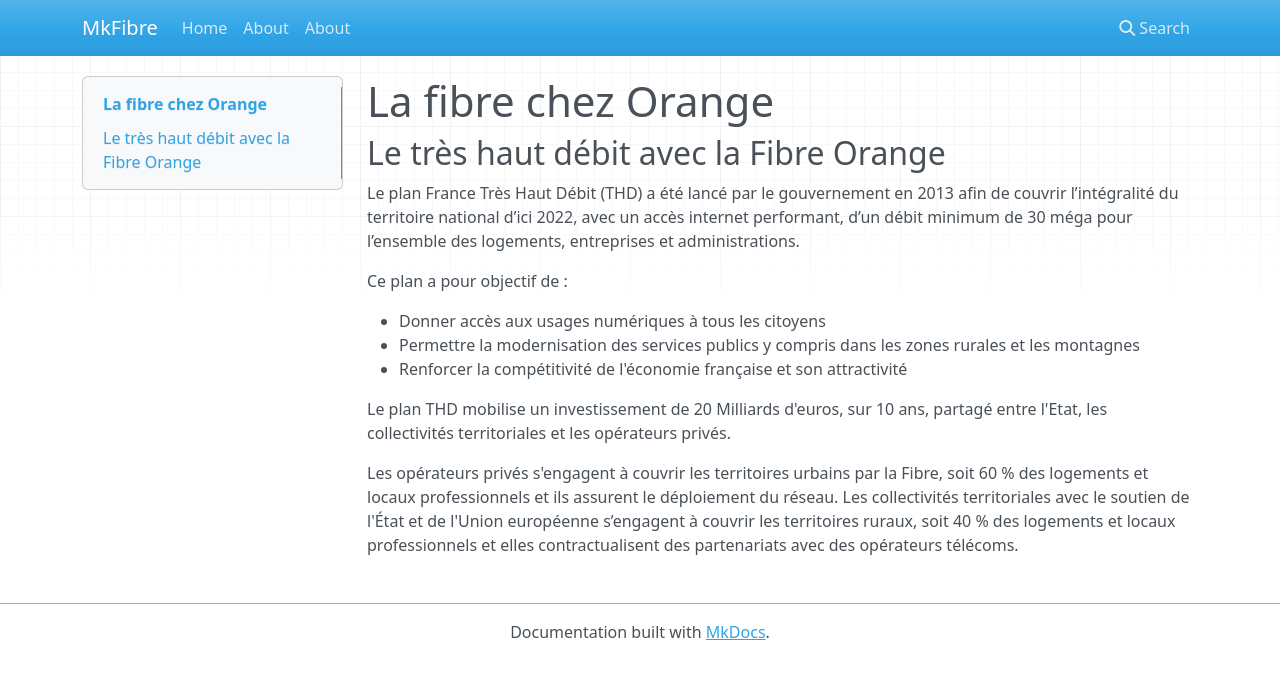
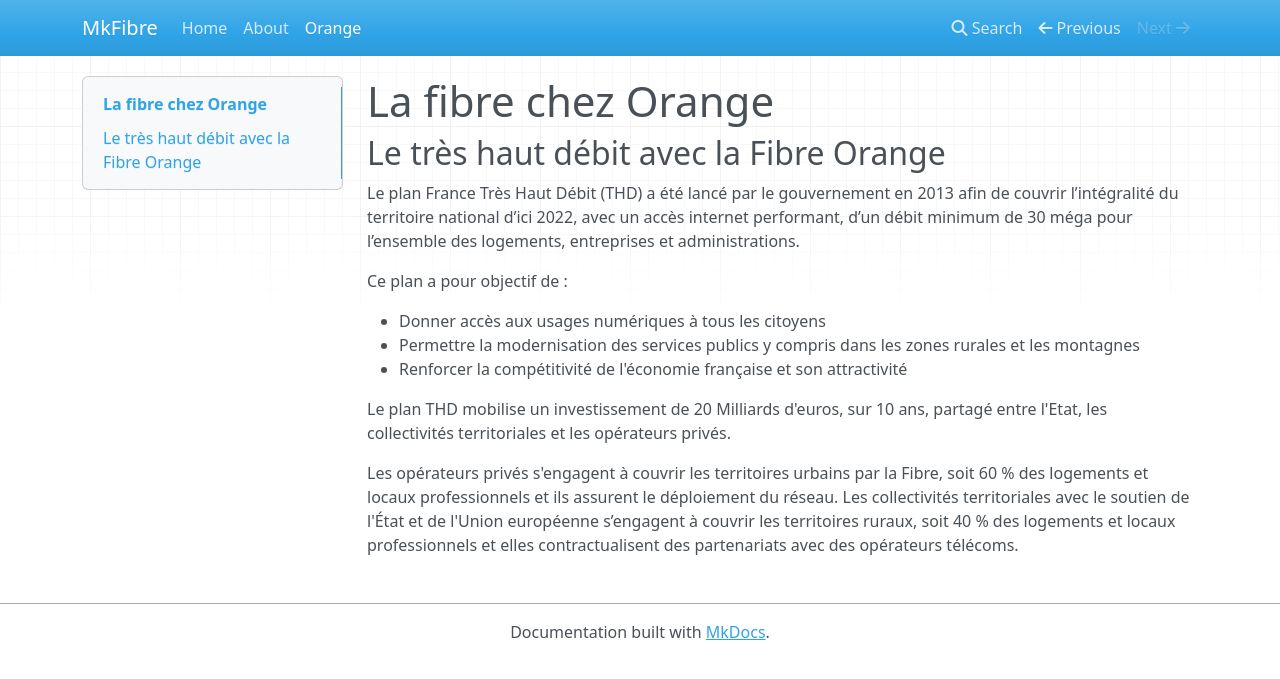
Before and after one commit to NColombelli/NColombelli.github.io, an MkDocs documentation site: the page built from docs/orange.md, in a window 1280 px wide. Shown: the top 679 px of the page. Built offline with MkDocs 1.6.1, drawn with Linux system fonts in a browser that asks for light colours; nearby versions of some CDN libraries.

Commit message:
Update mkdocs.yml

```diff
--- a/mkdocs.yml
+++ b/mkdocs.yml
@@ -3,7 +3,7 @@
 nav:
     - Home: index.md
     - About: about.md
-    - Serie: about.md
+    - Orange: orange.md
 theme:
     name: mkdocs # readthedocs # windmill # readthedocs bootstrap4
     palette: teal #indigo pink black purpple teal blue light blue green yellow
```
